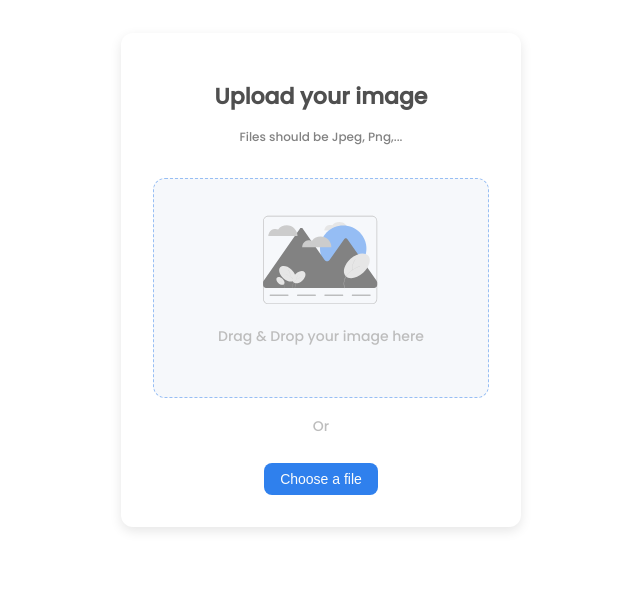
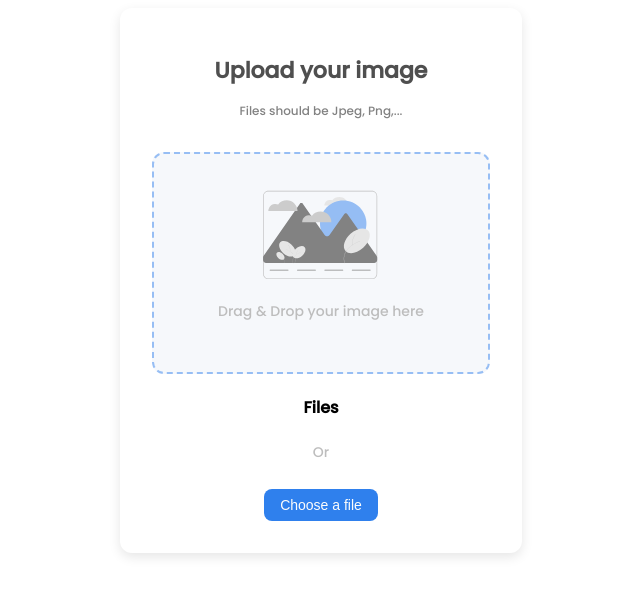
Before and after one commit to JessicaThi/image-uploader, a React (Create React App) app: page / in a window 1280 px wide. Shown: the part 120-716 px from the top of the page, without its empty margins (319-959 px from the left). Built offline with nearby package versions, Linux system fonts and the light colour scheme.

Commit message:
add react-dropzone lib & add functionnality drag&drop

```diff
--- a/package.json
+++ b/package.json
@@ -8,6 +8,7 @@
     "@testing-library/user-event": "^12.1.10",
     "react": "^17.0.1",
     "react-dom": "^17.0.1",
+    "react-dropzone": "^11.3.1",
     "react-scripts": "4.0.2",
     "web-vitals": "^1.0.1"
   },
--- a/src/App.css
+++ b/src/App.css
@@ -58,9 +58,13 @@ h1 {
     margin-top: 0.75rem;
 }
 
-.content-image {
+.btn p {
+    margin: 0;
+}
+
+.dropzone-area {
     background-color: #F6F8FB;
-    border: 1px dashed #97BEF4;
+    border: 2px dashed #97BEF4;
     border-radius: 0.75rem;
     padding: 2.25rem 4rem;
     margin: 2rem 0 1.125rem;
--- a/src/App.js
+++ b/src/App.js
@@ -1,18 +1,31 @@
 import './App.css';
 import imageUpload from './img/image.svg'
+//import Dropzone from 'react-dropzone'
+import {useDropzone} from 'react-dropzone';
+import DropzoneWithoutDrag from './components/DropzoneWithoutDrag'
+
 
 function App() {
+  const {getRootProps, getInputProps, acceptedFiles} = useDropzone({noClick: true});
+  const files = acceptedFiles.map(file => <li key={file.path}>{file.path}</li>);
+
   return (
     <div className="App">
       <div className="content-upload">
         <h1>Upload your image</h1>
         <p className="text-3">Files should be Jpeg, Png,...</p>
-        <div className="content-image">
-          <img src={imageUpload} alt="icon for upload" />
-          <p className="text-4">Drag & Drop your image here</p>
-        </div>
+          <div {...getRootProps({className: 'dropzone-area'})}>
+            <input {...getInputProps()} />
+            <img src={imageUpload} alt="icon for upload" />
+            <p className="text-4">Drag & Drop your image here</p>
+          </div>
+        <aside>
+          <h4>Files</h4>
+          <ul>{files}</ul>
+        </aside>
         <p className="text-4">Or</p>
-        <button className="btn">Choose a file</button>
+        {/* <button className="btn">Choose a file</button> */}
+        <DropzoneWithoutDrag />
       </div>
     </div>
   );
--- /dev/null
+++ b/src/components/DropzoneWithoutDrag.js
@@ -0,0 +1,15 @@
+import {useDropzone} from 'react-dropzone';
+
+function DropzoneWithoutDrag(props) {
+  const {getRootProps, getInputProps, acceptedFiles} = useDropzone({noDrag: true});
+  const files = acceptedFiles.map(file => <li key={file.path}>{file.path}</li>);
+
+  return (
+    <button {...getRootProps({className: 'btn'})}>
+        <input {...getInputProps()} />
+        <p>Choose a file</p>
+    </button>
+  );
+}
+
+export default DropzoneWithoutDrag;
```
Also changed, not shown: 2 other files (tests, documents, lock files or other folders).
